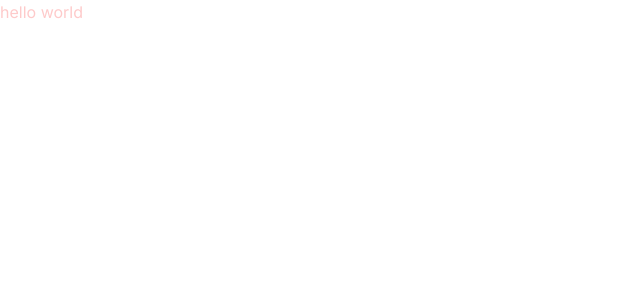
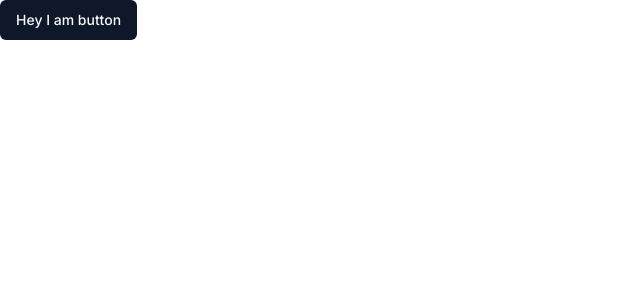
Before and after one commit to Stroller15/PageGenius, a Next.js app: page / in a window 1280 px wide. Shown: the top 300 px of the page, without its empty margins (0-640 px from the left). Built offline with nearby package versions, Linux system fonts and the light colour scheme.

Commit message:
feat: :lock: add authentication
added authentication with the help of Clerk

```diff
--- a/package.json
+++ b/package.json
@@ -9,6 +9,8 @@
     "lint": "next lint"
   },
   "dependencies": {
+    "@clerk/nextjs": "^4.23.5",
+    "@radix-ui/react-slot": "^1.0.2",
     "@types/node": "20.6.0",
     "@types/react": "18.2.21",
     "@types/react-dom": "18.2.7",
--- a/src/app/layout.tsx
+++ b/src/app/layout.tsx
@@ -2,11 +2,13 @@
 import type { Metadata } from 'next'
 import { Inter } from 'next/font/google'
 
+import { ClerkProvider } from "@clerk/nextjs";
+
 const inter = Inter({ subsets: ['latin'] })
 
 export const metadata: Metadata = {
-  title: 'Create Next App',
-  description: 'Generated by create next app',
+  title: 'PageGenius',
+  description: 'Talk with your PDF',
 }
 
 export default function RootLayout({
@@ -15,8 +17,10 @@
   children: React.ReactNode
 }) {
   return (
-    <html lang="en">
-      <body className={inter.className}>{children}</body>
-    </html>
-  )
+    <ClerkProvider>
+      <html lang="en">
+        <body className={inter.className}>{children}</body>
+      </html>
+    </ClerkProvider>
+  );
 }
--- a/src/app/page.tsx
+++ b/src/app/page.tsx
@@ -1,7 +1,8 @@
+import { Button } from '@/components/ui/button'
 import Image from 'next/image'
 
 export default function Home() {
   return (
-   <h1 className='text-red-200'>hello world</h1>
+  <Button>Hey I am button</Button>
   )
 }
--- /dev/null
+++ b/src/components/ui/button.tsx
@@ -0,0 +1,56 @@
+import * as React from "react"
+import { Slot } from "@radix-ui/react-slot"
+import { cva, type VariantProps } from "class-variance-authority"
+
+import { cn } from "@/lib/utils"
+
+const buttonVariants = cva(
+  "inline-flex items-center justify-center rounded-md text-sm font-medium ring-offset-background transition-colors focus-visible:outline-none focus-visible:ring-2 focus-visible:ring-ring focus-visible:ring-offset-2 disabled:pointer-events-none disabled:opacity-50",
+  {
+    variants: {
+      variant: {
+        default: "bg-primary text-primary-foreground hover:bg-primary/90",
+        destructive:
+          "bg-destructive text-destructive-foreground hover:bg-destructive/90",
+        outline:
+          "border border-input bg-background hover:bg-accent hover:text-accent-foreground",
+        secondary:
+          "bg-secondary text-secondary-foreground hover:bg-secondary/80",
+        ghost: "hover:bg-accent hover:text-accent-foreground",
+        link: "text-primary underline-offset-4 hover:underline",
+      },
+      size: {
+        default: "h-10 px-4 py-2",
+        sm: "h-9 rounded-md px-3",
+        lg: "h-11 rounded-md px-8",
+        icon: "h-10 w-10",
+      },
+    },
+    defaultVariants: {
+      variant: "default",
+      size: "default",
+    },
+  }
+)
+
+export interface ButtonProps
+  extends React.ButtonHTMLAttributes<HTMLButtonElement>,
+    VariantProps<typeof buttonVariants> {
+  asChild?: boolean
+}
+
+const Button = React.forwardRef<HTMLButtonElement, ButtonProps>(
+  ({ className, variant, size, asChild = false, ...props }, ref) => {
+    const Comp = asChild ? Slot : "button"
+    return (
+      <Comp
+        className={cn(buttonVariants({ variant, size, className }))}
+        ref={ref}
+        {...props}
+      />
+    )
+  }
+)
+Button.displayName = "Button"
+
+export { Button, buttonVariants }
--- /dev/null
+++ b/src/middleware.ts
@@ -0,0 +1,12 @@
+import { authMiddleware } from "@clerk/nextjs";
+
+// This example protects all routes including api/trpc routes
+// Please edit this to allow other routes to be public as needed.
+// See https://clerk.com/docs/references/nextjs/auth-middleware for more information about configuring your middleware
+export default authMiddleware({
+    publicRoutes: ["/"]
+});
+
+export const config = {
+  matcher: ["/((?!.*\\..*|_next).*)", "/", "/(api|trpc)(.*)"],
+};
```
Also changed, not shown: 1 other file (tests, documents, lock files or other folders).
